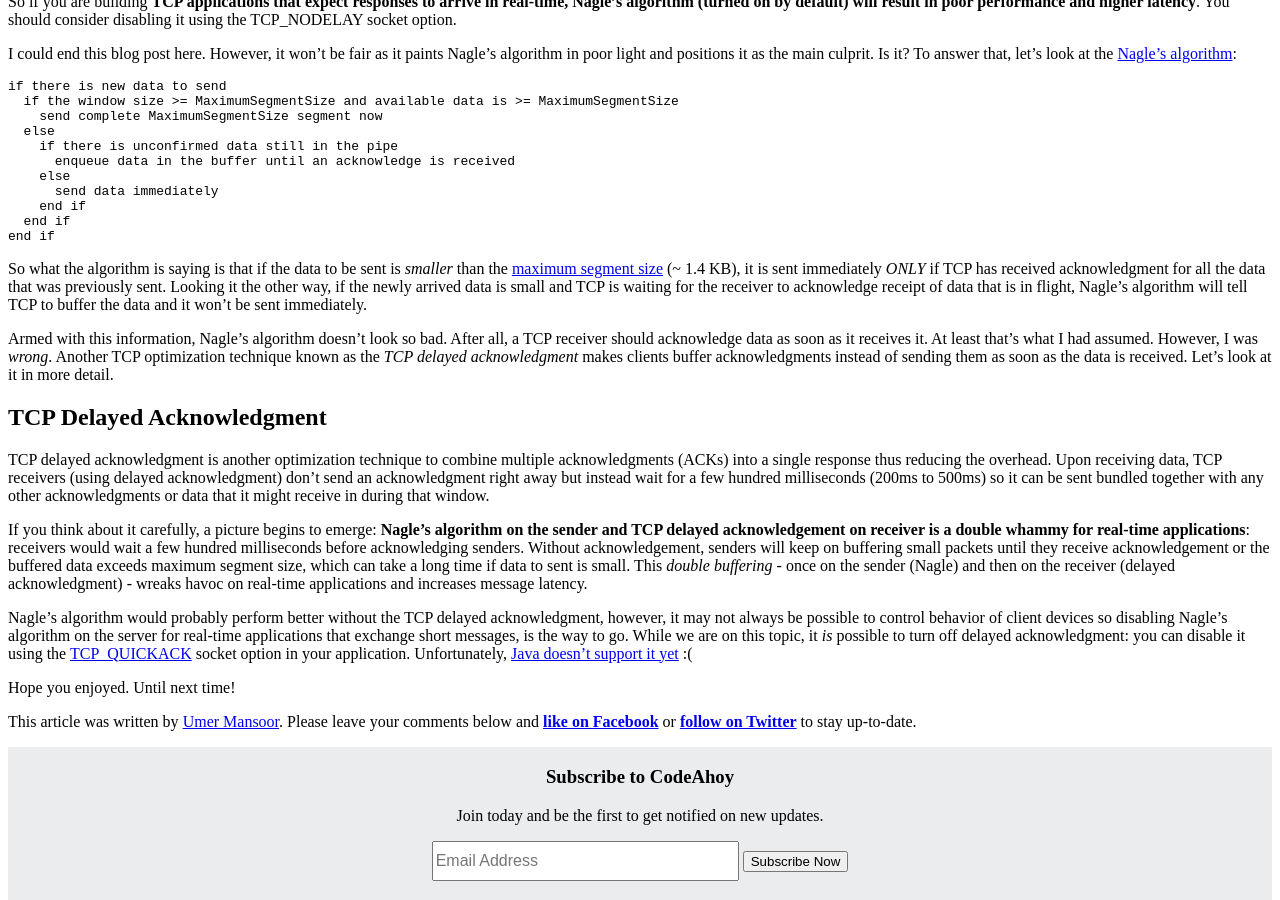
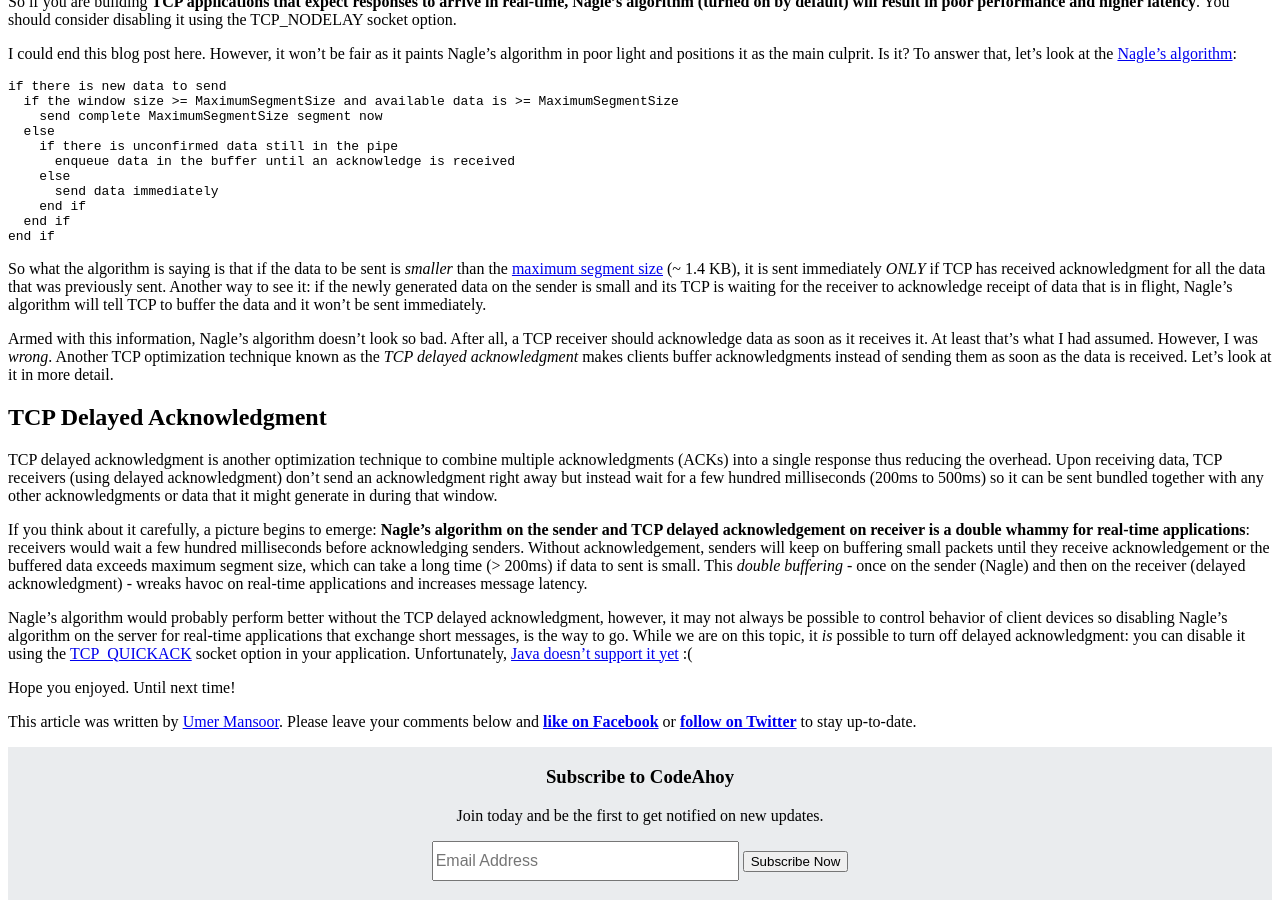
Before and after one commit to talk2viren/umermansoor.github.io, a Jekyll site: the page built from _posts/2017-03-19-tweaking-tcp-for-real-time-applications-nagle-algorithm-and-delayed-acknowledgment.md, in a window 1280 px wide and 900 px high, scrolled down 998 px. Built offline with Jekyll 4.4.1, drawn with Linux system fonts in a browser that asks for light colours; nearby versions of some CDN libraries; a script that is not in the unit is left out; comment, search, counter and statistics services are not loaded.

Commit message:
moar grammar

````diff
--- a/_posts/2017-03-19-tweaking-tcp-for-real-time-applications-nagle-algorithm-and-delayed-acknowledgment.md
+++ b/_posts/2017-03-19-tweaking-tcp-for-real-time-applications-nagle-algorithm-and-delayed-acknowledgment.md
@@ -48,15 +48,15 @@ if there is new data to send
 end if
 ```
 
-So what the algorithm is saying is that if the data to be sent is *smaller* than the [maximum segment size](https://en.wikipedia.org/wiki/Maximum_segment_size) (~ 1.4 KB), it is sent immediately *ONLY* if TCP has received acknowledgment for all the data that was previously sent. Looking it the other way, if the newly arrived data is small and TCP is waiting for the receiver to acknowledge receipt of data that is in flight, Nagle's algorithm will tell TCP to buffer the data and it won't be sent immediately.
+So what the algorithm is saying is that if the data to be sent is *smaller* than the [maximum segment size](https://en.wikipedia.org/wiki/Maximum_segment_size) (~ 1.4 KB), it is sent immediately *ONLY* if TCP has received acknowledgment for all the data that was previously sent. Another way to see it: if the newly generated data on the sender is small and its TCP is waiting for the receiver to acknowledge receipt of data that is in flight, Nagle's algorithm will tell TCP to buffer the data and it won't be sent immediately.
 
 Armed with this information, Nagle's algorithm doesn't look so bad. After all, a TCP receiver should acknowledge data as soon as it receives it. At least that's what I had assumed. However, I was *wrong*. Another TCP optimization technique known as the *TCP delayed acknowledgment* makes clients buffer acknowledgments instead of sending them as soon as the data is received. Let's look at it in more detail.
 
 ## TCP Delayed Acknowledgment
 
-TCP delayed acknowledgment is another optimization technique to combine multiple acknowledgments (ACKs) into a single response thus reducing the overhead. Upon receiving data, TCP receivers (using delayed acknowledgment) don't send an acknowledgment right away but instead wait for a few hundred milliseconds (200ms to 500ms) so it can be sent bundled together with any other acknowledgments or data that it might receive in during that window.
+TCP delayed acknowledgment is another optimization technique to combine multiple acknowledgments (ACKs) into a single response thus reducing the overhead. Upon receiving data, TCP receivers (using delayed acknowledgment) don't send an acknowledgment right away but instead wait for a few hundred milliseconds (200ms to 500ms) so it can be sent bundled together with any other acknowledgments or data that it might generate in during that window.
 
-If you think about it carefully, a picture begins to emerge: **Nagle's algorithm on the sender and TCP delayed acknowledgement on receiver is a double whammy for real-time applications**: receivers would wait a few hundred milliseconds before acknowledging senders. Without acknowledgement, senders will keep on buffering small packets until they receive acknowledgement or the buffered data exceeds maximum segment size, which can take a long time if data to sent is small. This *double buffering* - once on the sender (Nagle) and then on the receiver (delayed acknowledgment) - wreaks havoc on real-time applications and increases message latency.
+If you think about it carefully, a picture begins to emerge: **Nagle's algorithm on the sender and TCP delayed acknowledgement on receiver is a double whammy for real-time applications**: receivers would wait a few hundred milliseconds before acknowledging senders. Without acknowledgement, senders will keep on buffering small packets until they receive acknowledgement or the buffered data exceeds maximum segment size, which can take a long time (> 200ms) if data to sent is small. This *double buffering* - once on the sender (Nagle) and then on the receiver (delayed acknowledgment) - wreaks havoc on real-time applications and increases message latency.
 
 Nagle's algorithm would probably perform better without the TCP delayed acknowledgment, however, it may not always be possible to control behavior of client devices so disabling Nagle's algorithm on the server for real-time applications that exchange short messages, is the way to go. While we are on this topic, it *is* possible to turn off delayed acknowledgment: you can disable it using the [TCP_QUICKACK](TCP_QUICKACK) socket option in your application. Unfortunately, [Java doesn't support it yet](https://bugs.openjdk.java.net/browse/JDK-8145635) :(
 
````
